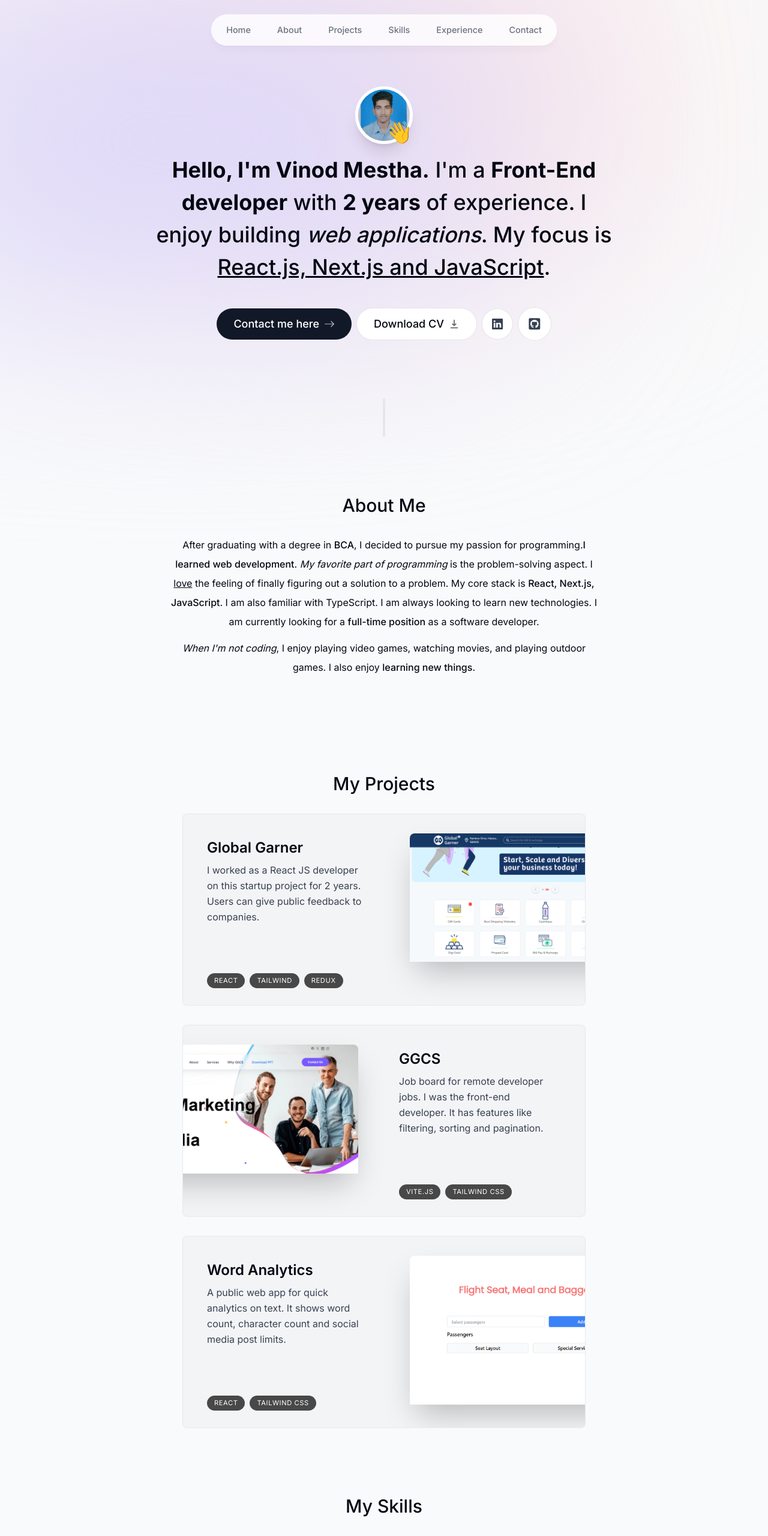
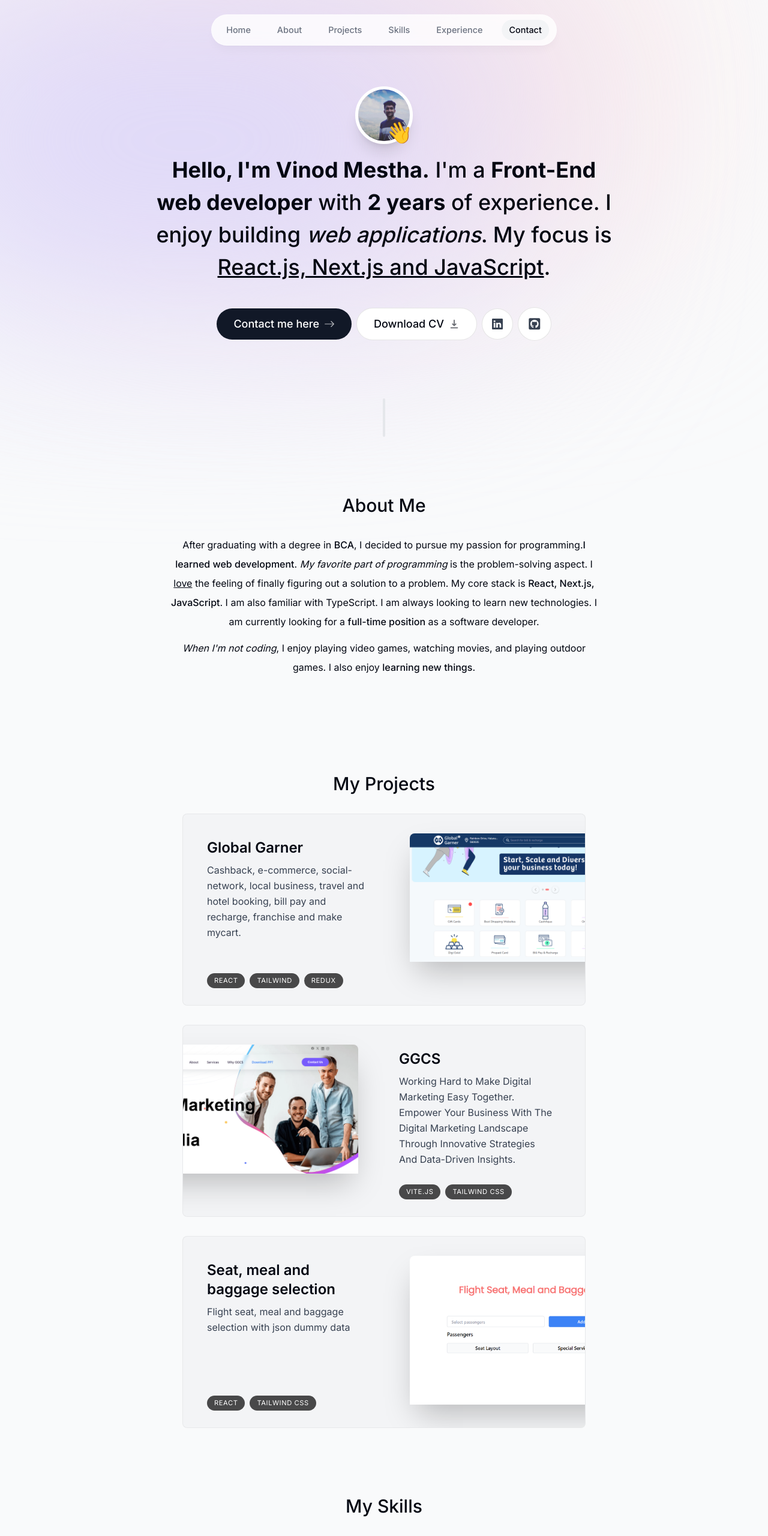
Before and after one commit to Vinodmestha/portfolio-website, a Next.js app: page / in a window 1280 px wide. Shown: the top 2560 px of the page at 60% size. Built offline with nearby package versions, Linux system fonts and the light colour scheme.

Commit message:
description add, onscroll navbar item active

```diff
--- a/app/layout.tsx
+++ b/app/layout.tsx
@@ -2,6 +2,9 @@ import type { Metadata } from 'next'
 import { Inter } from 'next/font/google'
 import './globals.css'
 import  Header  from '@/components/header'
+// import ThemeContextProvider from '@/context/ThemeContext'
+import ActiveSectionContextProvider from '@/context/active-section';
+
 const inter = Inter({ subsets: ['latin'] })
 
 export const metadata: Metadata = {
@@ -19,8 +22,12 @@ export default function RootLayout({
         <body className={`${inter.className} bg-gray-50 text-gray-950 relative pt-28 sm:pt-36 dark:bg-gray-900 dark:text-gray-50 dark:text-opacity-90`}>
             <div className="bg-[#fbe2e3] absolute top-[-6rem] -z-10 right-[11rem] h-[31.25rem] w-[31.25rem] rounded-full blur-[10rem] sm:w-[68.75rem] dark:bg-[#946263]"></div>
             <div className="bg-[#dbd7fb] absolute top-[-1rem] -z-10 left-[-35rem] h-[31.25rem] w-[50rem] rounded-full blur-[10rem] sm:w-[68.75rem] md:left-[-33rem] lg:left-[-28rem] xl:left-[-15rem] 2xl:left-[-5rem] dark:bg-[#676394]"></div>
-            <Header />
-            {children}
+            {/* <ThemeContextProvider> */}
+              <ActiveSectionContextProvider>
+                <Header />
+                {children}
+                </ActiveSectionContextProvider>
+            {/* </ThemeContextProvider> */}
         </body>
     </html>
   )
--- a/components/Intro.jsx
+++ b/components/Intro.jsx
@@ -2,7 +2,8 @@
 
 import React from "react";
 import Image from "next/image";
-import MyImg from "@/public/MyImg.jpeg"
+// import MyImg from "@/public/MyImg.jpeg"
+import MyImg from "@/public/dp.jpg"
 import { motion } from "framer-motion";
 import Link from "next/link";
 import { BsArrowRight, BsLinkedin } from "react-icons/bs";
@@ -64,7 +65,7 @@ export default function Intro() {
                 animate={{ opacity: 1, y: 0 }}
             >
                 <span className="font-bold">Hello, {`I'm`} Vinod Mestha.</span> {`I'm`} a{" "}
-                <span className="font-bold">Front-End developer</span> with{" "}
+                <span className="font-bold">Front-End web developer</span> with{" "}
                 <span className="font-bold">2 years</span> of experience. I enjoy
                 building <span className="italic">web applications</span>. My focus is{" "}
                 <span className="underline">React.js, Next.js and JavaScript</span>.
--- a/components/header.jsx
+++ b/components/header.jsx
@@ -37,10 +37,10 @@ function Header() {
                                     }
                                 )}
                                 href={link.hash}
-                                onClick={() => {
-                                    setActiveSection(link.name);
-                                    setTimeOfLastClick(Date.now());
-                                }}
+                            // onClick={() => {
+                            //     setActiveSection(link.name);
+                            //     setTimeOfLastClick(Date.now());
+                            // }}
                             >
                                 {link.name}
 
--- a/context/active-section.jsx
+++ b/context/active-section.jsx
@@ -1,17 +1,17 @@
 "use client";
 
-import { SectionName } from "@/lib/types";
+// import { SectionName } from "@/lib/types";
 import React, { useState, createContext, useContext } from "react";
 
 // const ActiveSectionContextProviderProps = {
 //     children: React.ReactNode;
 // };
-
+// console.log(SectionName)
 const ActiveSectionContextType = {
-    activeSection: SectionName,
-    setActiveSection: SectionName,
-    // timeOfLastClick: "",
-    // setTimeOfLastClick: "",
+    activeSection: "",
+    setActiveSection: "",
+    timeOfLastClick: 0,
+    setTimeOfLastClick: "",
 };
 
 export const ActiveSectionContext = createContext(ActiveSectionContextType);
@@ -19,9 +19,9 @@ export const ActiveSectionContext = createContext(ActiveSectionContextType);
 export default function ActiveSectionContextProvider({
     children,
 }) {
-    const [activeSection, setActiveSection] = useState("Home");
+    const [activeSection, setActiveSection] = useState('Home');
     const [timeOfLastClick, setTimeOfLastClick] = useState(0); // we need to keep track of this to disable the observer temporarily when user clicks on a link
-
+    console.log(activeSection, setActiveSection)
     return (
         <ActiveSectionContext.Provider
             value={{
--- a/lib/Hook.jsx
+++ b/lib/Hook.jsx
@@ -3,15 +3,17 @@ import { useEffect } from "react";
 import { useInView } from "react-intersection-observer";
 
 export function useSectionInView(SectionName, threshold = 0.75) {
-    // console.log(SectionName)
+    console.log(SectionName)
     const { ref, inView } = useInView({
         threshold,
     });
     const { setActiveSection, timeOfLastClick } = useActiveSectionContext();
 
     useEffect(() => {
+        console.log(setActiveSection, timeOfLastClick)
         if (inView && Date.now() - timeOfLastClick > 1000) {
             setActiveSection(SectionName);
+            console.log(SectionName)
         }
     }, [inView, setActiveSection, timeOfLastClick, SectionName]);
 
--- a/lib/data.jsx
+++ b/lib/data.jsx
@@ -46,7 +46,7 @@ export const experiencesData = [
         title: "React Js Developer",
         location: "Bengaluru, Karnataka",
         description:
-            "I worked as a React Js developer for 2 years in 1 job. I also upskilled to the front end .",
+            "I worked as a React Js developer for 2 years in 1 job. I also upskilled to the front-end web application.",
         // icon: React.createElement(CgWorkAlt),
         date: "2021 - Present",
     },
@@ -64,21 +64,21 @@ export const projectsData = [
     {
         title: "Global Garner",
         description:
-            "I worked as a React JS developer on this startup project for 2 years. Users can give public feedback to companies.",
+            "Cashback, e-commerce, social-network, local business, travel and hotel booking, bill pay and recharge, franchise and make mycart.",
         tags: ["React", "Tailwind", "Redux"],
         imageUrl: gg,
     },
     {
         title: "GGCS",
         description:
-            "Job board for remote developer jobs. I was the front-end developer. It has features like filtering, sorting and pagination.",
+            "Working Hard to Make Digital Marketing Easy Together. Empower Your Business With The Digital Marketing Landscape Through Innovative Strategies And Data-Driven Insights.",
         tags: ["Vite.js", "Tailwind CSS"],
         imageUrl: ggcs,
     },
     {
-        title: "Word Analytics",
+        title: "Seat, meal and baggage selection",
         description:
-            "A public web app for quick analytics on text. It shows word count, character count and social media post limits.",
+            "Flight seat, meal and baggage selection with json dummy data",
         tags: ["React", "Tailwind CSS"],
         imageUrl: seat,
     },
--- a/lib/types.jsx
+++ b/lib/types.jsx
@@ -1,4 +1,6 @@
-import { links } from "./data";
-
-console.log(links)
-export const SectionName = links["name"];
+import { links } from "@/lib/data";
+console.log(
+    links
+)
+export const SectionName = links.name;
+console.log(SectionName)
--- a/package.json
+++ b/package.json
@@ -3,9 +3,9 @@
   "version": "0.1.0",
   "private": true,
   "scripts": {
-    "dev": "next dev",
+    "dev": "next dev -p 3001",
     "build": "next build",
-    "start": "next start",
+    "start": "next start -p 3001",
     "lint": "next lint"
   },
   "dependencies": {
```
Also changed, not shown: public/dp.jpg (added).
